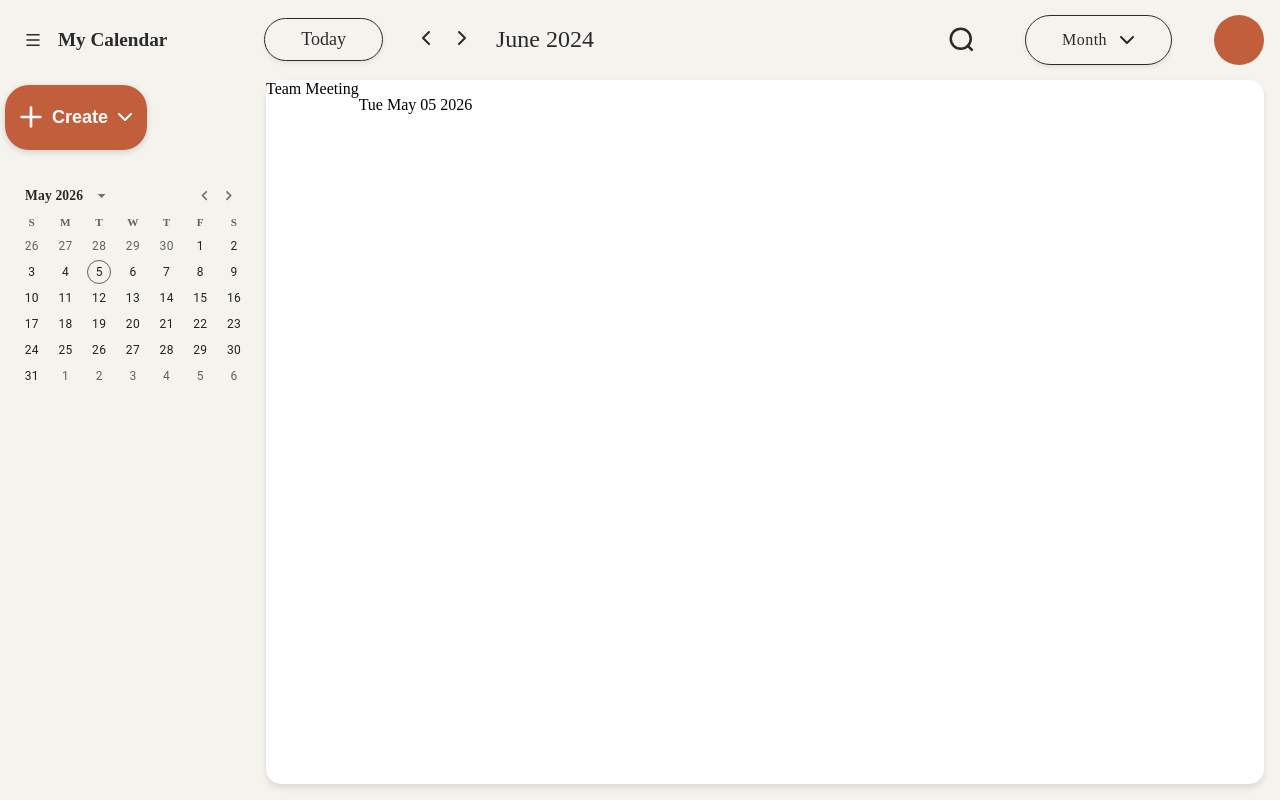
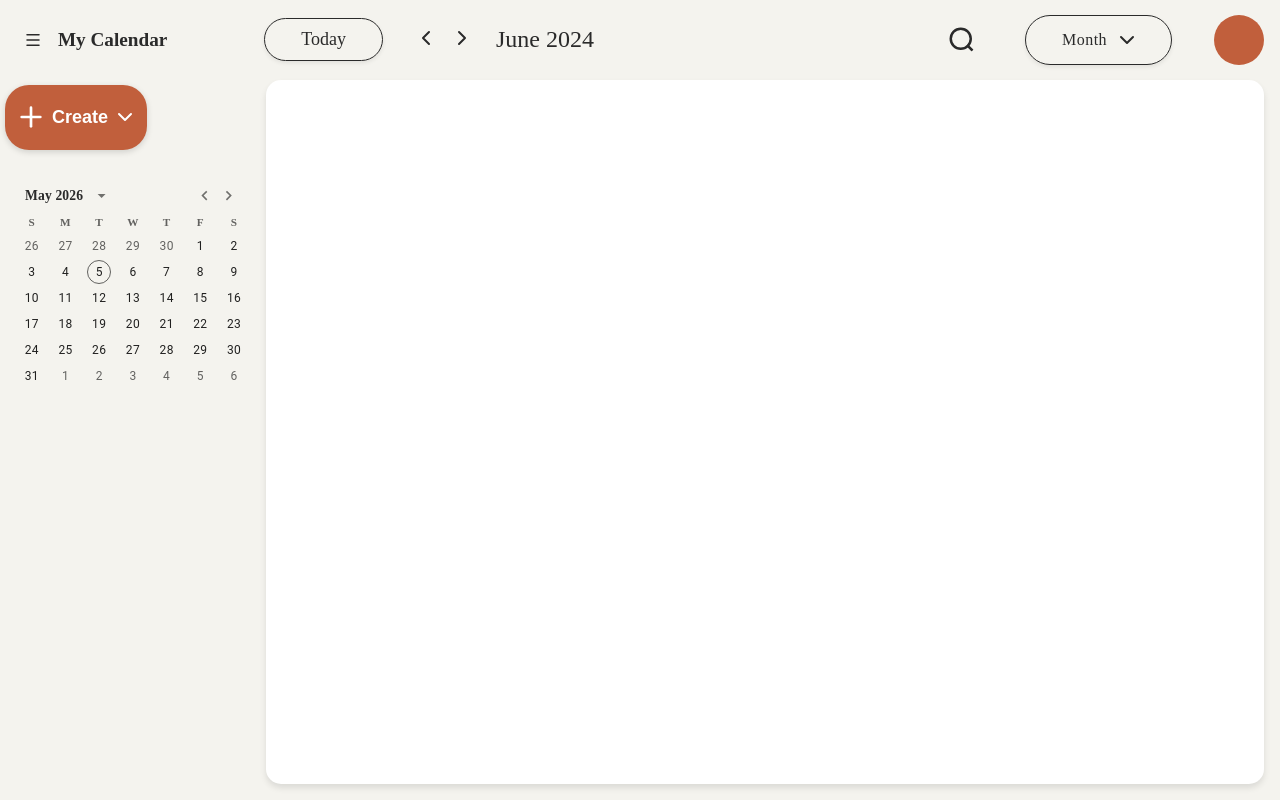
Before and after one commit to TotallyNotApour/react-googleCalendar-frontend, a React (Vite) app: page /calendar in a window 1280 px wide. Built offline with nearby package versions, Linux system fonts and the light colour scheme; a web font is replaced by a local one.

Commit message:
feat: enhance FullCalendar and MonthView components to support event handling and pass events data

```diff
--- a/src/components/calendar/FullCalendar.tsx
+++ b/src/components/calendar/FullCalendar.tsx
@@ -1,4 +1,6 @@
 import "../../styles/FullCalendar.css";
+import type { CalendarEvent } from "../../types/CalendarEvent";
+
 import MonthView from "./views/MonthView"
 
 type CalendarView = "month" | "week" | "day";
@@ -6,20 +8,22 @@ type CalendarView = "month" | "week" | "day";
 type FullCalendarProps = {
     view: CalendarView;
     currentDate: Date;
+    events: CalendarEvent[];
 };
 
-function FullCalendar({ view, currentDate }: FullCalendarProps) {
+function FullCalendar({ view, currentDate, events }: FullCalendarProps) {
 
     return (
         <div className="fullCalendar-card">
             <div className="fullCalendar-calendar">
                 {view === "month" && (
-                    <MonthView/>
+                    <MonthView
+                        currentDate={currentDate}
+                        events={events}
+                    />
                 )}
                 {view === "week" && <h1>Week view</h1>}
                 {view === "day" && <h1>Day view</h1>}
-
-                <p>{currentDate.toDateString()}</p>
             </div>
         </div>
 
--- a/src/components/calendar/views/MonthView.tsx
+++ b/src/components/calendar/views/MonthView.tsx
@@ -1,8 +1,8 @@
-import type { CalendarEvent } from "../../../types/CalendarEvent";
+import type { CalendarViewProps } from "../../../types/CalendarViewProps";
 
-function MonthView() {
+function MonthView({ currentDate, events }: CalendarViewProps) {
 
-    const fakeEvents: CalendarEvent[] = [
+    events.push(
         {
             user: "123",
 
@@ -10,9 +10,9 @@ function MonthView() {
 
             description: "Discuss project updates",
 
-            startDate: new Date("2024-07-01T10:00:00"),
+            startDate: new Date(currentDate),
 
-            endDate: new Date("2024-07-01T11:00:00"),
+            endDate: new Date(currentDate.getTime() + 2 * 60 * 60 * 1000),
 
             allDay: false,
 
@@ -25,12 +25,12 @@ function MonthView() {
 
                 until: new Date("2024-12-31T23:59:59"),
             },
-        },
-    ];
+        }
+    );
 
     return (
         <div>
-            {fakeEvents[0].title}
+
         </div>
     );
 }
--- a/src/pages/Calendar.tsx
+++ b/src/pages/Calendar.tsx
@@ -3,6 +3,7 @@ import "../styles/Calendar.css";
 import CalendarSidebar from "../components/calendar/CalendarSidebar"
 import FullCalendar from "../components/calendar/FullCalendar"
 import Taskbar from "../components/taskbar/Taskbar"
+import type {CalendarEvent} from "../types/CalendarEvent"
 
 import { useState } from "react";
 
@@ -15,6 +16,7 @@ function Calendar(calendarProps: CalendarProps) {
 
     const [view, setView] = useState<CalendarView>("month");
     const [currentDate, setCurrentDate] = useState(new Date());
+    const [events, setEvents] = useState<CalendarEvent[]>([]);
 
     const navigate = useNavigate();
 
@@ -51,7 +53,7 @@ function Calendar(calendarProps: CalendarProps) {
             <div className="calendar-content">
                 < CalendarSidebar />
 
-                < FullCalendar view={view} currentDate={currentDate} />
+                < FullCalendar view={view} currentDate={currentDate} events={events} />
             </div>
         </div>
     )
--- /dev/null
+++ b/src/types/CalendarViewProps.tsx
@@ -0,0 +1,6 @@
+import type { CalendarEvent } from "./CalendarEvent";
+
+export interface CalendarViewProps {
+    currentDate: Date;
+    events: CalendarEvent[];
+}
```
